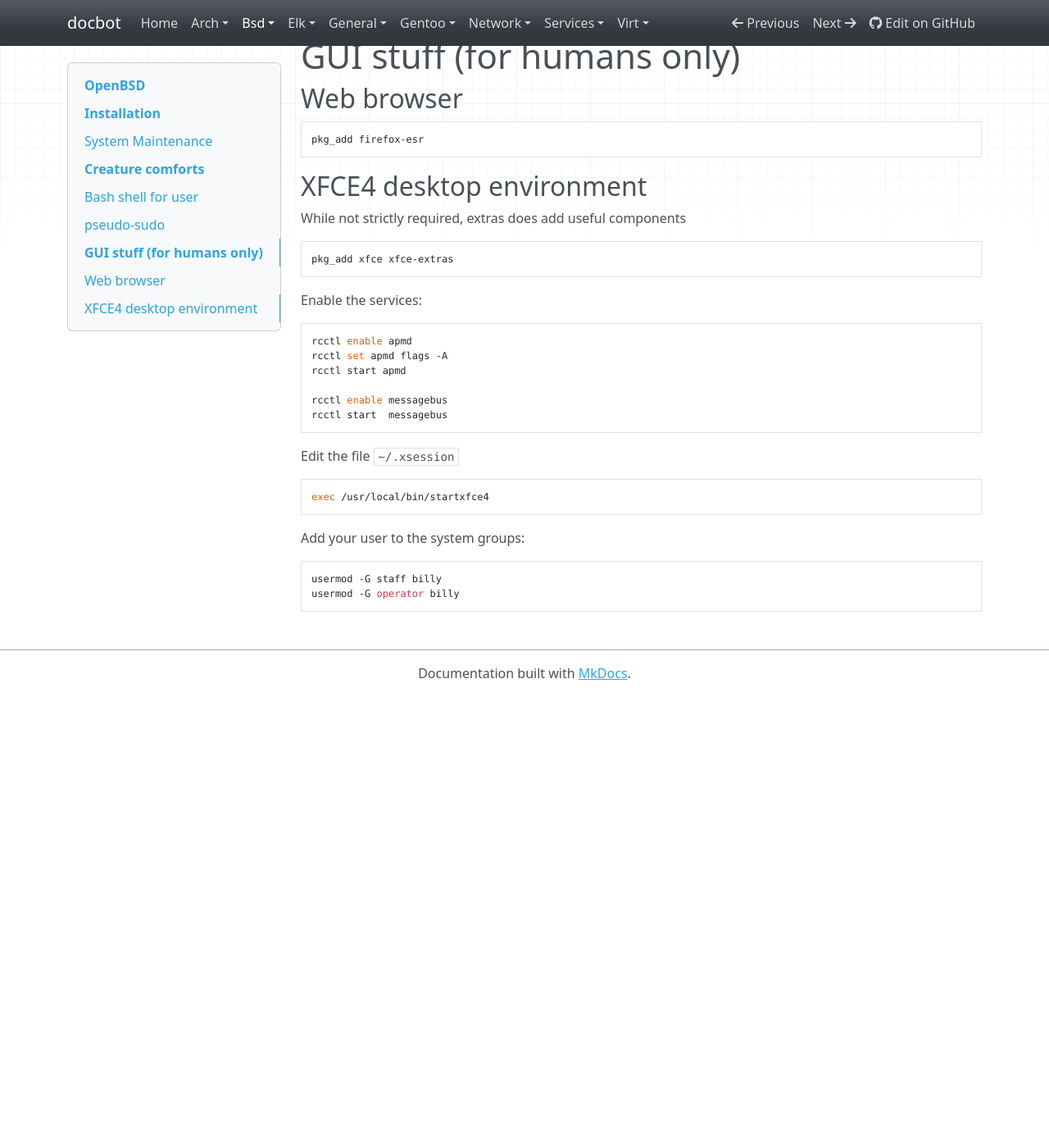
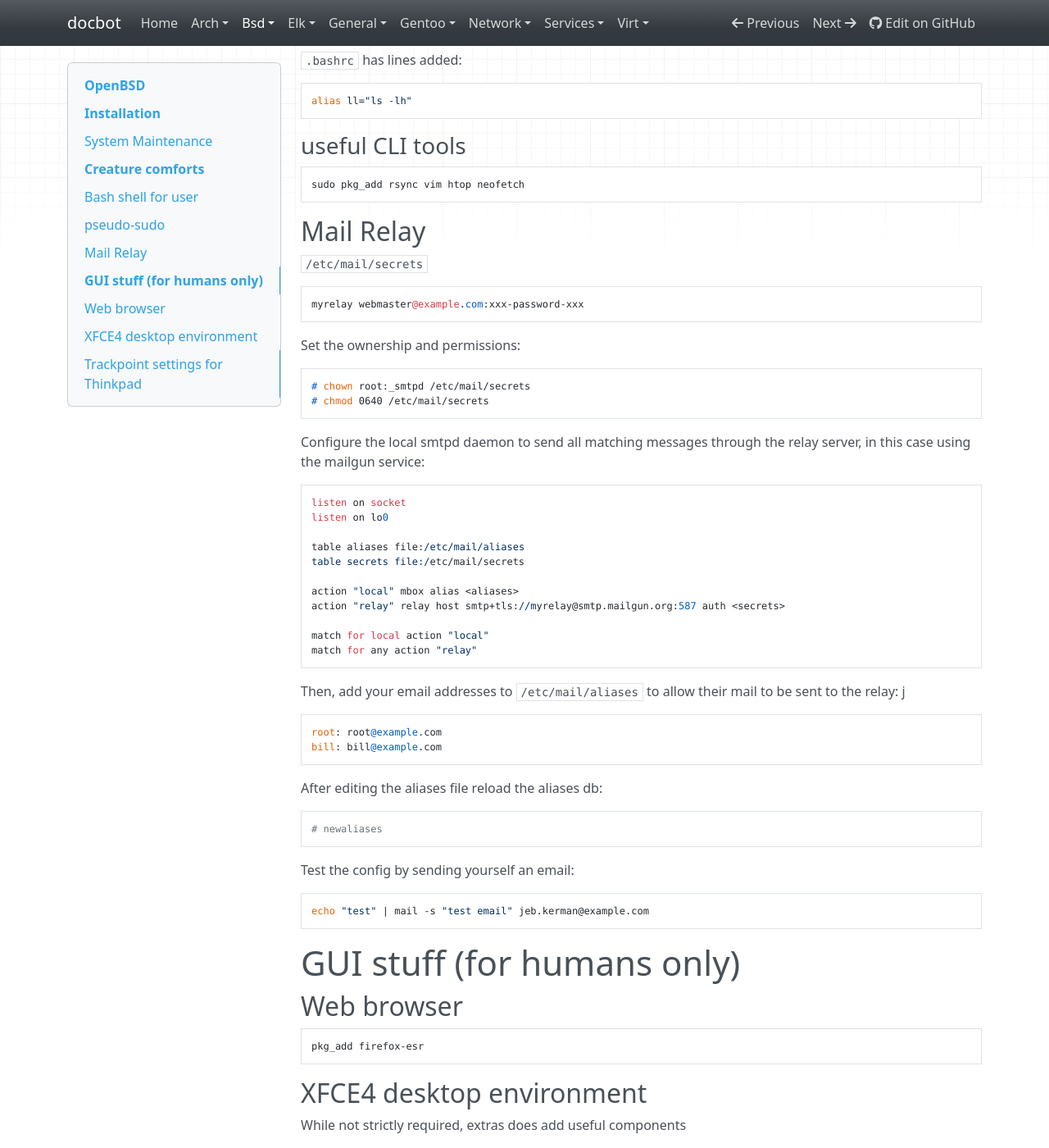
Before and after one commit to noahbailey/docbot, an MkDocs documentation site: the page built from docs/bsd/openbsd.md, in a window 1280 px wide and 1400 px high, scrolled down 2777 px. Shown: the whole window at 82% size. Built offline with MkDocs 1.6.1, drawn with Linux system fonts in a browser that asks for light colours; nearby versions of some CDN libraries; before the commit the page ends 3626 px from its top, so only the background shows below that; some of the changed text lies outside the part shown.

Commit message:
Add mail relay and x11 settings for openbsd

````diff
--- a/docs/bsd/openbsd.md
+++ b/docs/bsd/openbsd.md
@@ -49,20 +49,29 @@ The base system is maintained seperately from the userspace.
 
 ### Updates/patches
 
+To apply patches for the current version:
+
     # syspatch
 
-
-### Upgrades/releases
+Or, to upgrade the system to a new release:
 
     # sysupgrade
 
 ### Software updates
 
-    # pkg_add -u
+Update all packages (ports tree)
+
+    # pkg_add -u -iv
 
 ### Verify integrity of packages
 
     # pkg_check
+
+### Clean up packages
+
+This would be similar to `apt autoremove` on debian derivatives
+
+    # pkg_delete -a -iv
 
 # Creature comforts
 
@@ -110,6 +119,46 @@ To make it more user-friendly, use the sudo-like behaviour of not asking for pas
 
     sudo pkg_add rsync vim htop neofetch
 
+## Mail Relay
+
+`/etc/mail/secrets`
+
+    myrelay webmaster@example.com:xxx-password-xxx
+
+Set the ownership and permissions:
+
+    # chown root:_smtpd /etc/mail/secrets
+    # chmod 0640 /etc/mail/secrets
+
+Configure the local smtpd daemon to send all matching messages through the relay server, in this case using the mailgun service:
+
+```
+listen on socket
+listen on lo0
+
+table aliases file:/etc/mail/aliases
+table secrets file:/etc/mail/secrets
+
+action "local" mbox alias <aliases>
+action "relay" relay host smtp+tls://myrelay@smtp.mailgun.org:587 auth <secrets>
+
+match for local action "local"
+match for any action "relay"
+```
+
+Then, add your email addresses to `/etc/mail/aliases` to allow their mail to be sent to the relay: j
+
+    root: root@example.com
+    bill: bill@example.com
+
+After editing the aliases file reload the aliases db:
+
+    # newaliases
+
+Test the config by sending yourself an email:
+
+    echo "test" | mail -s "test email" jeb.kerman@example.com
+
 # GUI stuff (for humans only)
 
 ## Web browser
@@ -140,3 +189,17 @@ Add your user to the system groups:
 
     usermod -G staff billy
     usermod -G operator billy
+
+## Trackpoint settings for Thinkpad
+
+Add to the `~/.xsession` at the very top of the file (ie. before it starts X11)
+
+```
+# Set trackpoint acell
+xinput set-prop /dev/wsmouse "Device Accel Constant Deceleration" 0.4
+
+# Set up middle-click scroll
+xinput set-prop "/dev/wsmouse" "WS Pointer Wheel Emulation" 1
+xinput set-prop "/dev/wsmouse" "WS Pointer Wheel Emulation Button" 2
+xinput set-prop "/dev/wsmouse" "WS Pointer Wheel Emulation Axes" 6 7 4 5
+```
````
